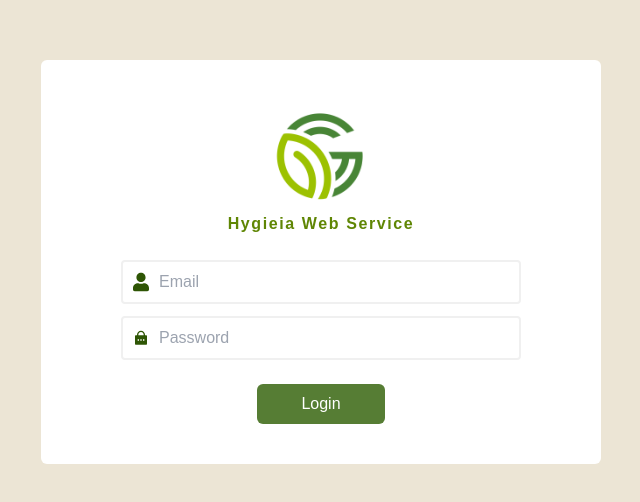
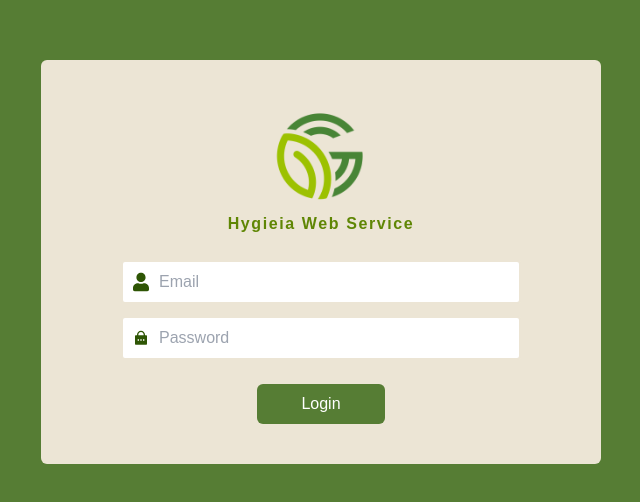
Before and after one commit to June-Azeneth/hygieia_lgu_repo, a React (Create React App) app: page / in a window 1280 px wide. Shown: the part 138-640 px from the top of the page, without its empty margins (319-959 px from the left). Built offline with nearby package versions, Linux system fonts and the light colour scheme; no server answers.

Commit message:
enh: changed the color bg color of login to oliveGreen

```diff
--- a/src/Pages/Login/LoginPage.js
+++ b/src/Pages/Login/LoginPage.js
@@ -61,9 +61,9 @@ function Login() {
   };
 
   return (
-    <div className="flex flex-col justify-center items-center h-screen md:flex-row">
+    <div className="flex flex-col justify-center items-center h-screen md:flex-row bg-oliveGreen">
       <div className="w-full justify-center items-center flex text-center px-10 max-w-screen-sm">
-        <div className="bg-white rounded-md ring-gray-50 w-full px-8 lg:px-20 py-10">
+        <div className="bg-mutedFlesh rounded-md ring-gray-50 w-full px-8 lg:px-20 py-10">
           <img src={Logo} alt="waste-management" className="w-28 h-28 mx-auto" />
           <p className="mb-6 font-bold text-green tracking-widest">Hygieia Web Service</p>
           <form className="flex flex-col gap-3" onSubmit={handleSubmit}>
@@ -75,7 +75,7 @@ function Login() {
                 value={email}
                 onChange={handleEmailChange}
                 autoComplete="off"
-                className="rounded border-2 border-calmGray py-2 pl-9 w-full"
+                className="rounded border-2 border-mutedFlesh py-2 pl-9 w-full"
               />
               <FaUser className='absolute top-0 text-darkGreen h-full left-3' />
             </div>
@@ -87,7 +87,7 @@ function Login() {
                 value={password}
                 onChange={handlePasswordChange}
                 autoComplete="off"
-                className="rounded border-2 border-calmGray py-2 pl-9 w-full"
+                className="rounded border-2 border-mutedFlesh py-2 pl-9 w-full"
               />
               <RiLockPasswordFill className='absolute top-0 text-darkGreen h-full left-3' />
             </div>
```
